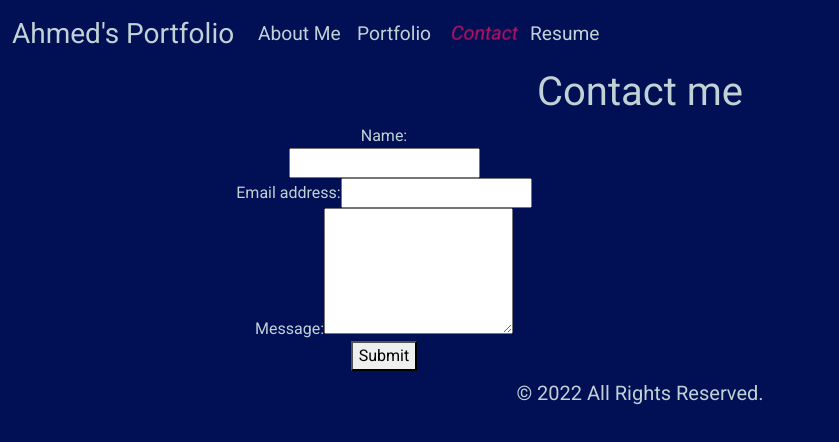
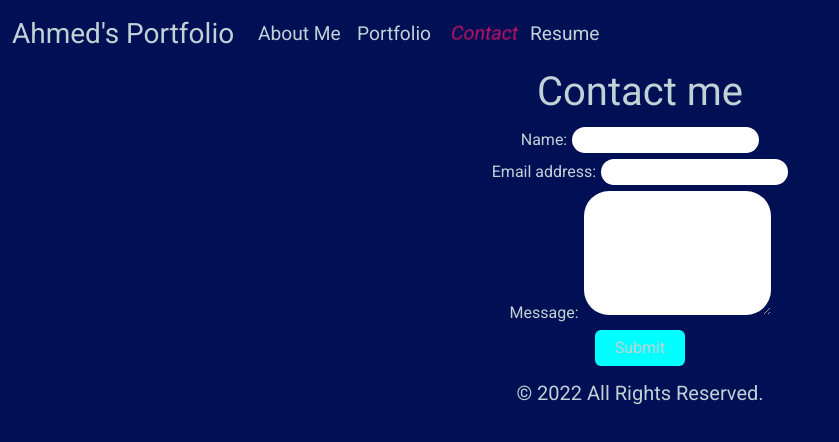
Before and after one commit to AhmedAlkh/react-portfolio, a React (Create React App) app in the folder my-app/: page / in a window 1280 px wide. Both pictures are taken after a click on the button "Contact". Shown: the top 442 px of the page, without its empty margins (0-839 px from the left). Built offline with nearby package versions, Linux system fonts and the light colour scheme.

Commit message:
updated position of contact form and styling of input fields and submit button

```diff
--- a/my-app/public/styles.css
+++ b/my-app/public/styles.css
@@ -197,11 +197,34 @@ div .carousel-indicators {
 }
 
 .contact-form {
-  text-align: center;
+  display: inline-block;
   background-color: #010f54;
-  border-radius: 25px 25px 0px 0px;
+  border-radius: 25px;
   width: 60%;
   margin: 0;
+}
+
+.input-field {
+  border-radius: 25px;
+  border-style: none;
+  margin-top: 3px;
+  margin-bottom: 3px;
+  margin-left: 5px;
+}
+
+.contact-btn {
+  background-color: aqua!important; /* This needs to be changed to a better colour */
+  width: 90px;
+  margin-top: 5px;
+  margin-bottom: 5px;
+  transition: transform 0.2s!important; /* Animation for zoom in effect */
+}
+
+.contact-btn:hover {
+  background-color: #bf1363!important;
+  transform: scale(
+    1.1
+  )!important;
 }
 
 /* ----------------- Resume ---------------- */
--- a/my-app/src/components/Contact.js
+++ b/my-app/src/components/Contact.js
@@ -1,5 +1,6 @@
 import React, { useState } from "react";
 import { validateEmail } from '../utils/helpers'
+import Button from 'react-bootstrap/Button';
 
 function Contact() {
     const [formState, setFormState] = useState({ name: '', email: '', message: '' });
@@ -37,27 +38,30 @@ function Contact() {
     return (
       <section className="contact-container">
         <h1>Contact me</h1>
-        <form className="contact-form" onSubmit={handleSubmit}>
+        <div className="contact-form">
+        <form onSubmit={handleSubmit}>
           <div>
-            <label htmlFor="name">Name:</label><br></br>
-            <input type="text" name="name" defaultValue={name} onBlur={handleChange} />
+            <label htmlFor="name">Name:</label>
+            <input className="input-field" type="text" name="name" defaultValue={name} onBlur={handleChange} />
           </div>
           <div>
             <label htmlFor="email">Email address:</label>
-            <input type="email" name="email" defaultValue={email} onBlur={handleChange} />
+            <input className="input-field" type="email" name="email" defaultValue={email} onBlur={handleChange} />
           </div>
           <div>
             <label htmlFor="message">Message:</label>
-            <textarea name="message" rows="5" defaultValue={message} onBlur={handleChange} />
+            <textarea className="input-field" name="message" rows="5" defaultValue={message} onBlur={handleChange} />
           </div>
           {errorMessage && (
             <div>
               <p className="error-text">{errorMessage}</p>
             </div>
           )}
-          <button data-testid="button" type="submit">Submit</button>
+          <Button className="contact-btn" data-testid="button" type="submit">Submit</Button>
         </form>
+        </div>
       </section>
+
     );
 }
 
```
Also changed, not shown: 1 other file (tests, documents, lock files or other folders).
